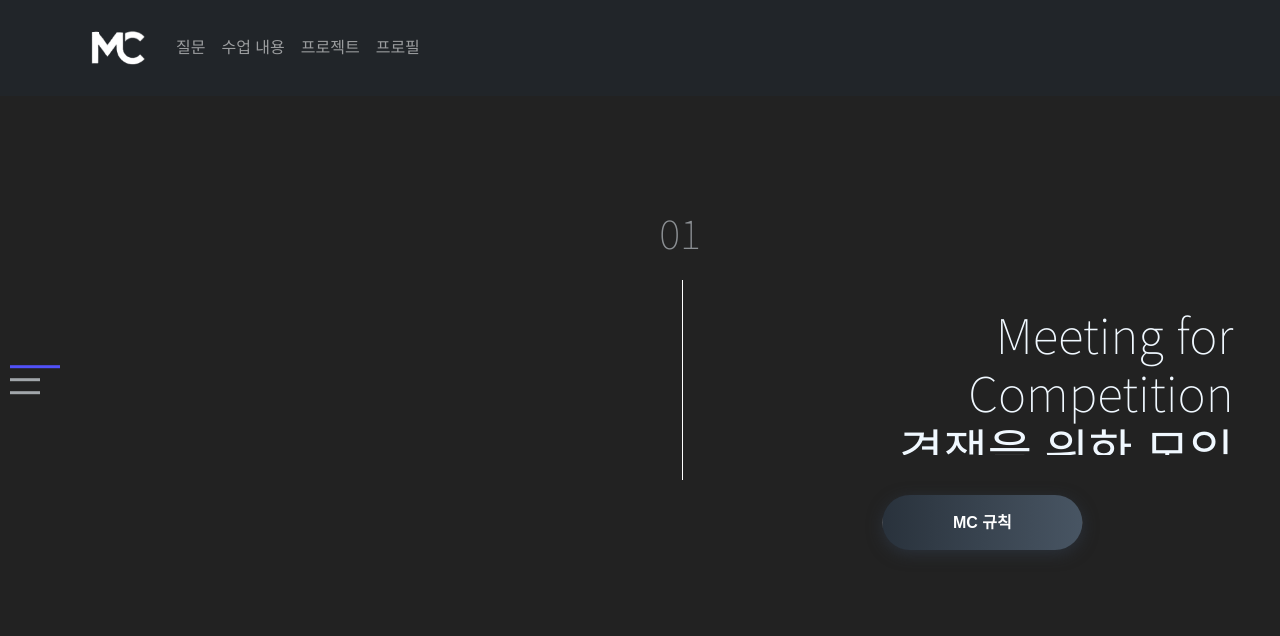
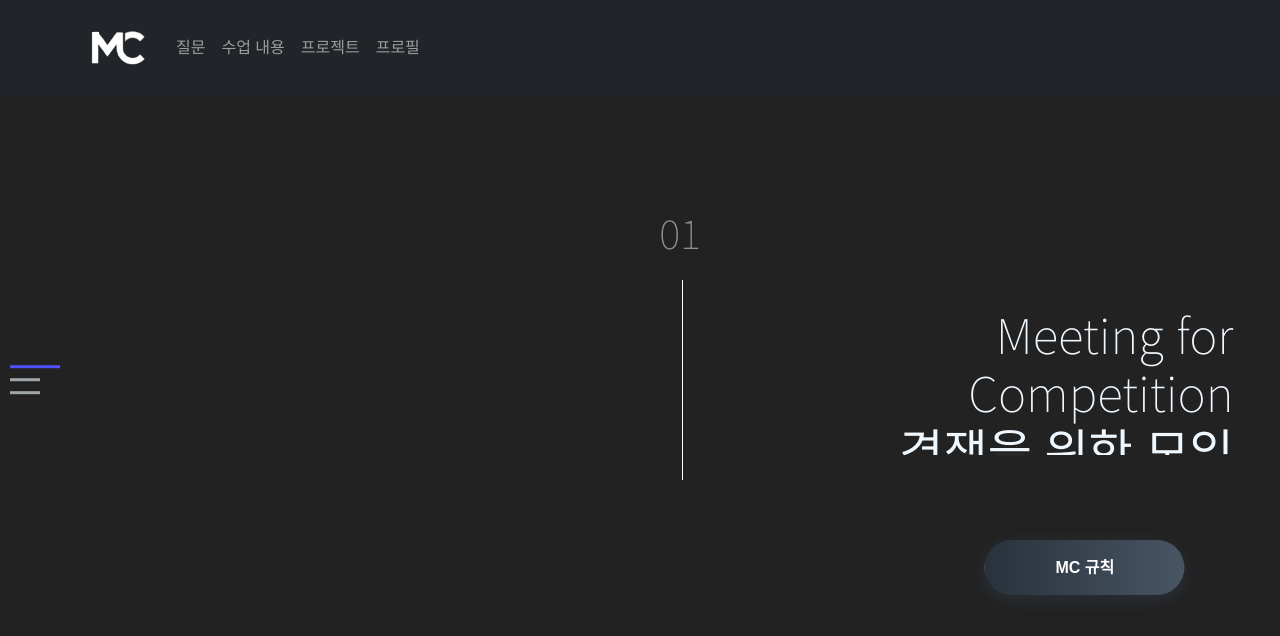
Before and after one commit to McHomeI/MC_home_frontend, a React (Vite) app: page / in a window 1280 px wide. Shown: the top 636 px of the page. Built offline with nearby package versions, Linux system fonts and the light colour scheme; a web font is replaced by a local one.

Commit message:
Commit_버튼위치변경

```diff
--- a/src/App.css
+++ b/src/App.css
@@ -379,8 +379,8 @@ body {
 
 .rule {
   position: absolute;
-  top: 220%;
-  left: 190%;
+  top: 250%;
+  left: 210%;
   width: 200px;
   text-align: center;
   font-size: 16px;
```
